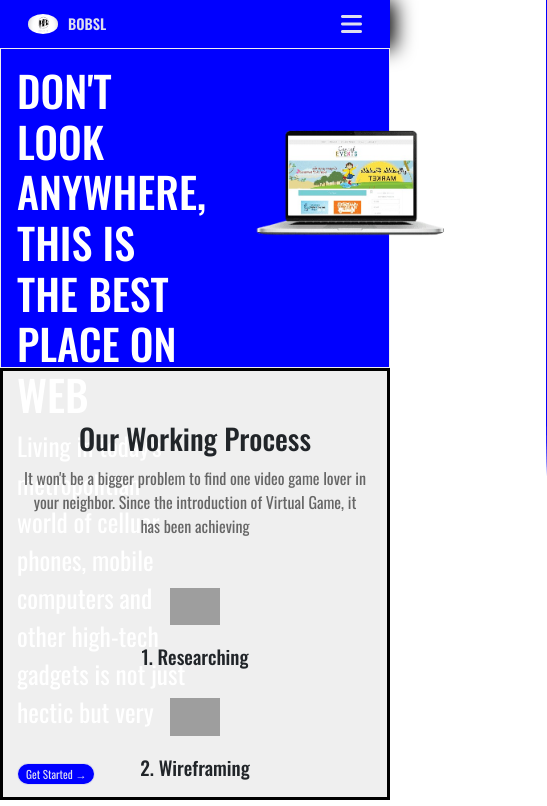
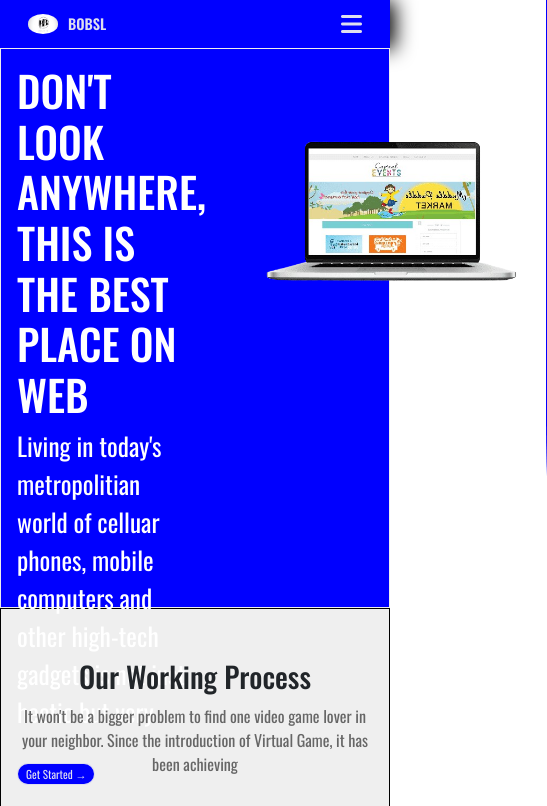
Before and after one commit to Dmsharma99/TASK, a plain HTML site: page index.html in a window 390 px wide. Shown: the top 806 px of the page, 547 px wide, since content can reach past the window. Drawn offline with nearby package versions, Linux system fonts and the light colour scheme; grey boxes are pictures that could not be loaded.

Commit message:
Update style.css

```diff
--- a/style.css
+++ b/style.css
@@ -232,6 +232,8 @@ header{
     .btn:hover{
         background: orange;
         color: #fff;
+        border-radius: 1.2rem;
+        border:.2rem solid #eeee;
     }
 
 
@@ -239,7 +241,7 @@ header{
     .home{
         background-color: blue;
         border: .1rem solid #eee;
-        height: 20rem;
+        height: 35rem;
         width: 100%;
         padding: 1rem;
     }
@@ -253,10 +255,18 @@ header{
     }
 
     .home-image img{
-        width: 15rem;
+        right: -20vw;
     }
 
 
 
+    .process {
+        text-align: center;
+        padding: 3.125rem 1.25rem;
+        background-color: #eeee;
+        border: .1rem solid black;
+        height: auto;
+    }
+
 
 }
```
